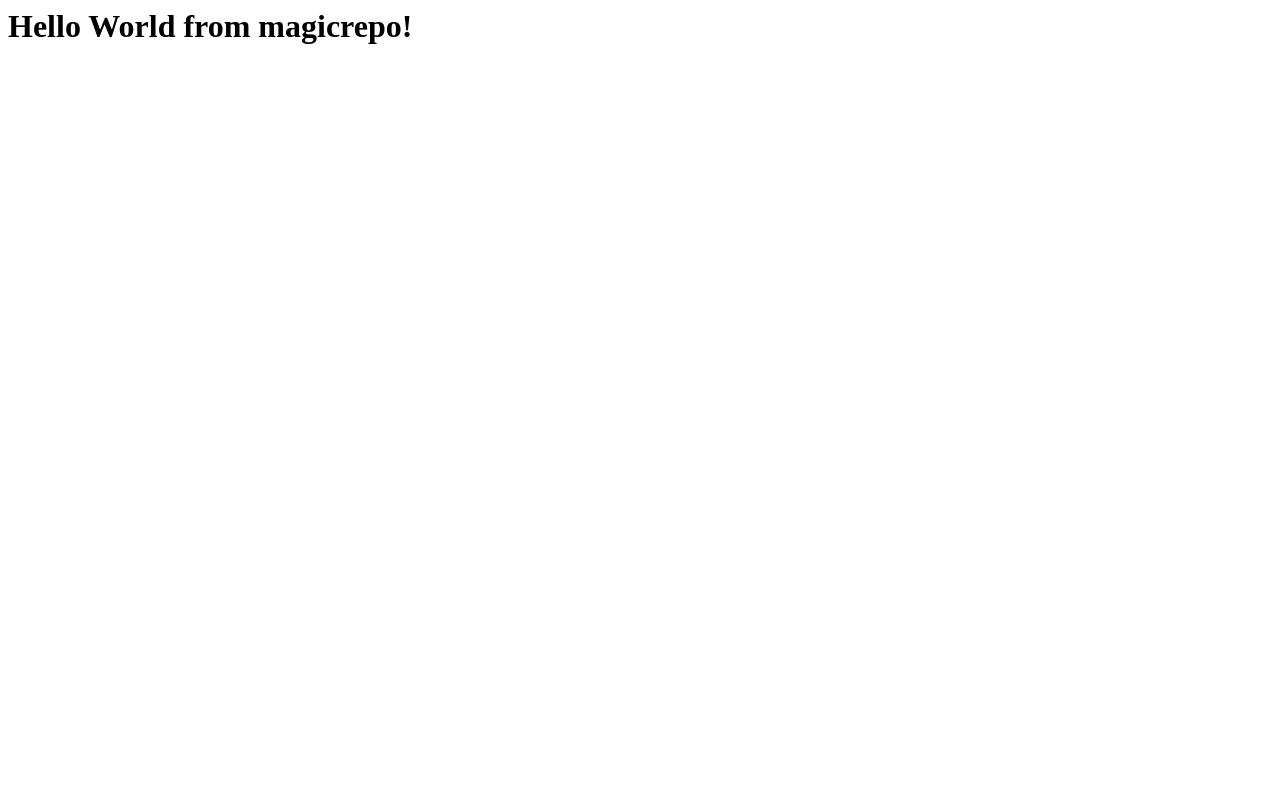
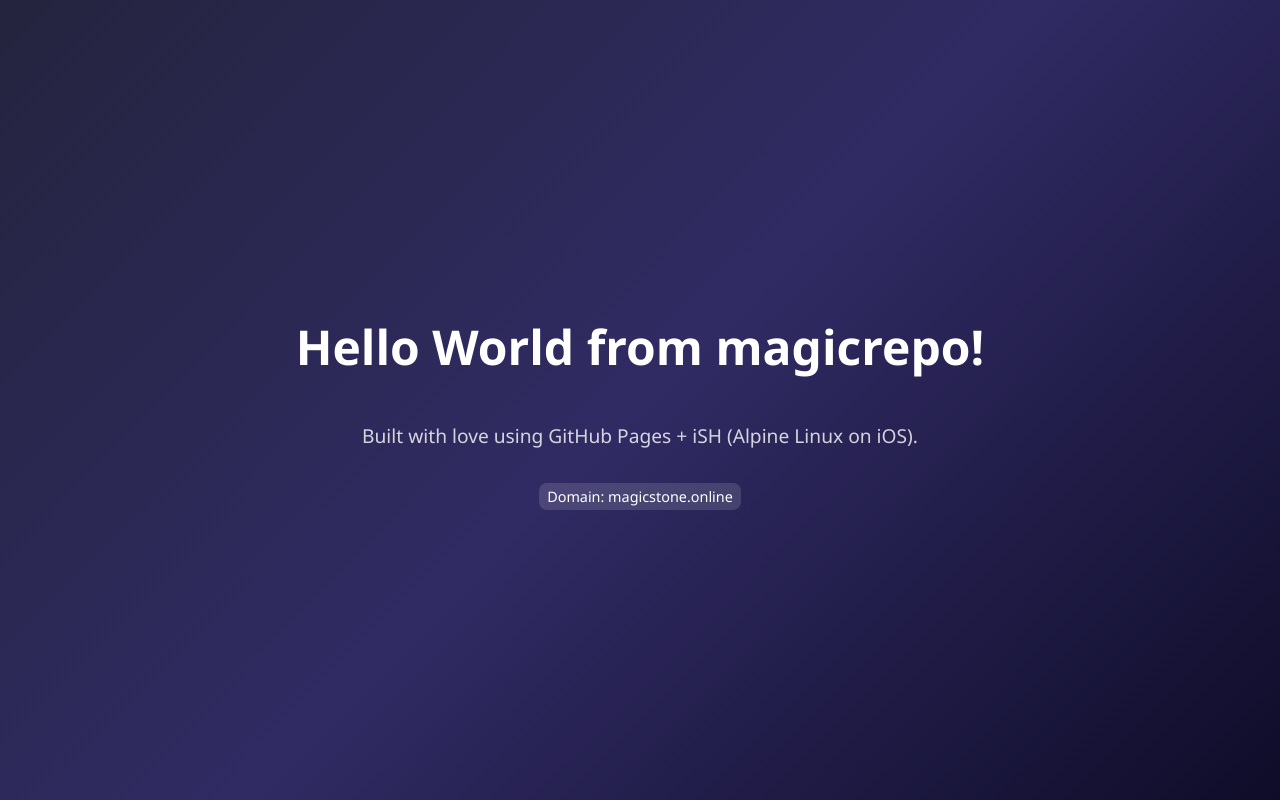
Before and after one commit to SoeAung95/GitGabCompound, a plain HTML site: page index.html in a window 1280 px wide. Drawn offline with Linux system fonts and the light colour scheme.

Commit message:
feat: add final index.html

```diff
--- a/index.html
+++ b/index.html
@@ -1 +1 @@
-<h1>Hello World from magicrepo!</h1>
+<!DOCTYPE html><html lang="en"><head><meta charset="UTF-8" /><meta name="viewport" content="width=device-width, initial-scale=1.0" /><meta name="description" content="Welcome to MagicStone by SoeAung95 — Powered by GitHub Pages & iSH." /><meta name="author" content="SoeAung95" /><title>MagicStone | GitHub Pages</title><style>body{margin:0;padding:0;font-family:"Segoe UI",sans-serif;background:linear-gradient(135deg,#24243e,#302b63,#0f0c29);color:#fff;display:flex;flex-direction:column;align-items:center;justify-content:center;height:100vh;text-align:center}h1{font-size:3em;margin:0.5em 0}p{font-size:1.2em;opacity:0.8}.tag{background:#ffffff22;padding:0.3em 0.6em;border-radius:8px;font-size:0.9em;margin-top:1em;display:inline-block}</style></head><body><h1>Hello World from <strong>magicrepo</strong>!</h1><p>Built with love using GitHub Pages + iSH (Alpine Linux on iOS).</p><div class="tag">Domain: magicstone.online</div></body></html>
```
